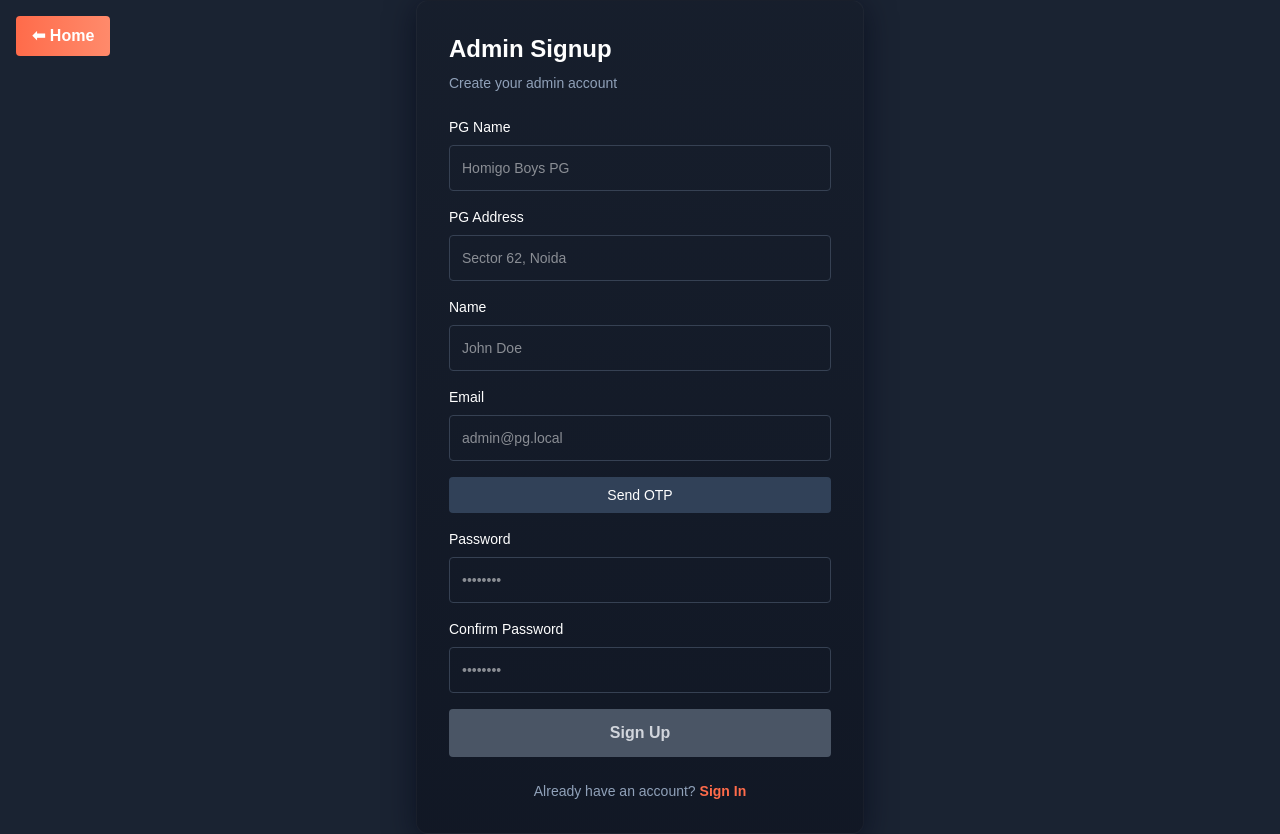
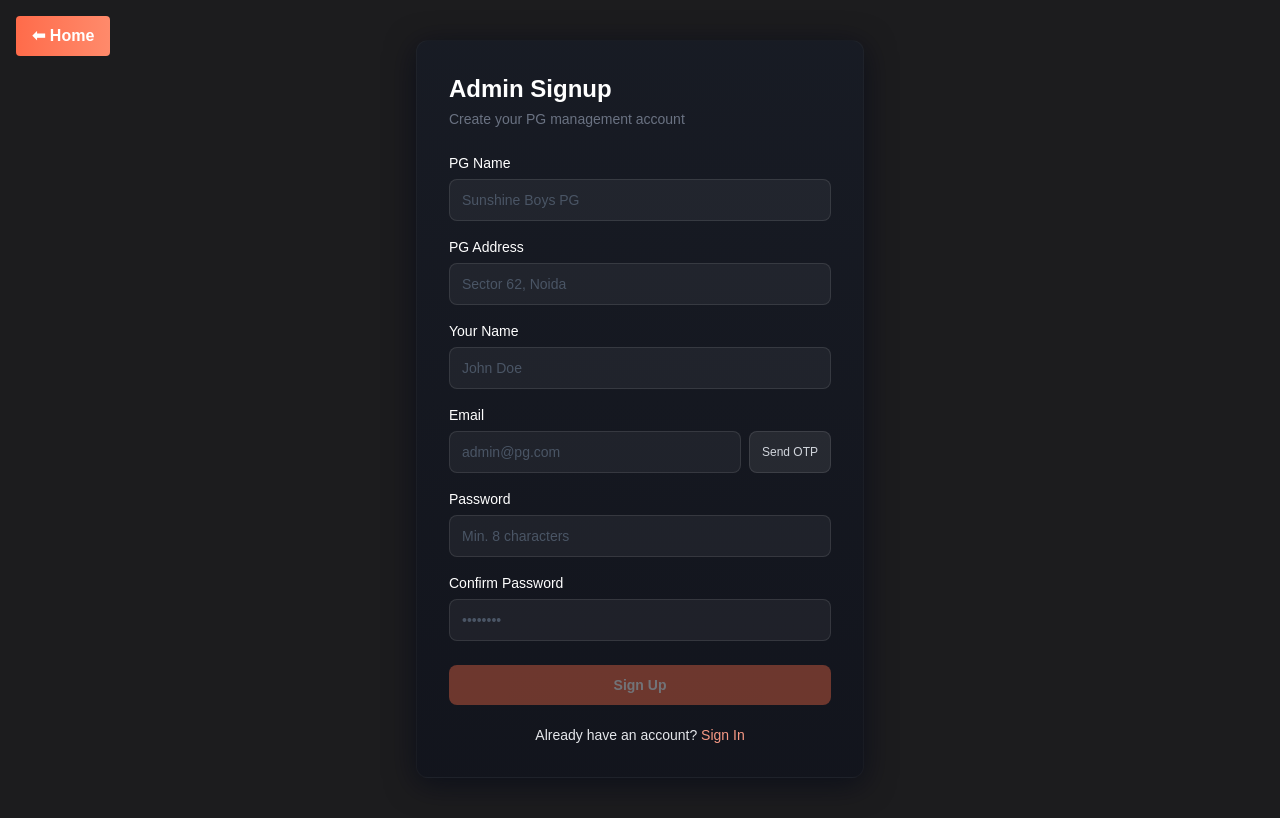
Before and after one commit to sh02-dev/Homigo, a React (Vite) app in the folder frontend/: page /admin/signup in a window 1280 px wide. Built offline with nearby package versions, Linux system fonts and the light colour scheme; no server answers.

Commit message:
change structure and styles in  admin login & signup form

```diff
--- a/frontend/src/pages/admin/AdminLogin.jsx
+++ b/frontend/src/pages/admin/AdminLogin.jsx
@@ -1,13 +1,13 @@
 import { useState } from 'react'
 import { useNavigate } from 'react-router-dom'
 import useAuth from '../../hooks/useAuth'
-import HomeButton from "../../components/ui/HomeButton";
-
+import HomeButton from '../../components/ui/HomeButton'
 
 export default function AdminLogin() {
   const [email, setEmail] = useState('')
   const [password, setPassword] = useState('')
   const [loading, setLoading] = useState(false)
+
   const { loginAdmin } = useAuth()
   const nav = useNavigate()
 
@@ -19,64 +19,79 @@ export default function AdminLogin() {
       nav('/admin/dashboard')
     } catch (err) {
       alert('Login failed: ' + (err.message || 'Please try again'))
+    } finally {
+      setLoading(false)
     }
-    setLoading(false)
   }
 
   return (
-    <div className="min-h-screen flex items-center justify-center bg-[#1a2332]">
+    <div className="min-h-screen flex items-center justify-center bg-[#1c1c1e] px-4">
       <HomeButton />
-      <div className="w-full max-w-md panel p-8 bg-slate-800 rounded-lg">
-        <h2 className="text-2xl font-bold mb-2 text-white">Admin Login</h2>
-        <p className="text-sm text-slate-400 mb-6">Sign in to your admin account</p>
+
+      <div className="w-full max-w-md panel p-8">
+
+        {/* Header */}
+        <div className="mb-6">
+          <h2 className="text-2xl font-bold text-white mb-1">Admin Login</h2>
+          <p className="text-sm text-gray-500">Sign in to your admin account</p>
+        </div>
 
         <form onSubmit={submit} className="space-y-4">
-          <label className="block text-sm text-white">
-            Email
+
+          {/* Email */}
+          <div>
+            <label className="block text-sm text-gray-400 mb-1.5">Email</label>
             <input
               type="email"
               value={email}
               onChange={e => setEmail(e.target.value)}
-              className="w-full mt-2 p-3 rounded bg-transparent border border-gray-700 text-white"
-              placeholder="admin@pg.local"
+              placeholder="admin@pg.com"
               required
+              className="w-full px-3 py-2.5 rounded-lg text-sm text-white
+                         bg-white/5 border border-white/10
+                         placeholder:text-gray-600 transition"
             />
-          </label>
+          </div>
 
-          <label className="block text-sm text-white">
-            Password
+          {/* Password */}
+          <div>
+            <label className="block text-sm text-gray-400 mb-1.5">Password</label>
             <input
               type="password"
               value={password}
               onChange={e => setPassword(e.target.value)}
-              className="w-full mt-2 p-3 rounded bg-transparent border border-gray-700 text-white"
               placeholder="••••••••"
               required
+              className="w-full px-3 py-2.5 rounded-lg text-sm text-white
+                         bg-white/5 border border-white/10
+                         placeholder:text-gray-600 transition"
             />
-          </label>
+          </div>
 
-          <div>
+          {/* Submit */}
           <button
             type="submit"
             disabled={loading}
-              className="w-full py-3 rounded bg-gradient-to-r from-[#ff6b4a] to-[#ff8a6b] text-white font-semibold hover:shadow-lg transition-all disabled:opacity-50"
+            className="w-full py-2.5 mt-2 rounded-lg text-sm font-semibold
+                       bg-[#F46A47] text-white hover:bg-[#D95738] transition
+                       disabled:opacity-50 disabled:cursor-not-allowed"
           >
-              {loading ? 'Signing In...' : 'Sign In'}
+            {loading ? 'Signing in...' : 'Sign In'}
           </button>
-          </div>
+
         </form>
 
-        <div className="mt-6 text-center">
-          <p className="text-sm text-slate-400">
+        {/* Footer */}
+        <p className="mt-5 text-center text-sm text-gray-500">
           Don't have an account?{' '}
           <button
             onClick={() => nav('/admin/signup')}
-              className="text-[#ff6b4a] hover:text-[#ff8a6b] font-semibold"
+            className="text-[#F89A85] transition-colors duration-200 hover:text-[#F67D61] hover:underline font-medium"
           >
             Sign Up
           </button>
         </p>
-        </div>
+
       </div>
     </div>
   )
--- a/frontend/src/pages/admin/AdminSignup.jsx
+++ b/frontend/src/pages/admin/AdminSignup.jsx
@@ -5,226 +5,185 @@ import HomeButton from '@/components/ui/HomeButton'
 import api from '@/services/api'
 
 export default function AdminSignup() {
-  const [pgName, setPgName] = useState('')
-  const [pgAddress, setPgAddress] = useState('')
-  const [name, setName] = useState('')
-  const [email, setEmail] = useState('')
-  const [password, setPassword] = useState('')
-  const [confirmPassword, setConfirmPassword] = useState('')
-
-  // OTP states
+  const [form, setForm] = useState({
+    pgName: '', pgAddress: '', name: '', email: '', password: '', confirmPassword: ''
+  })
   const [otp, setOtp] = useState('')
   const [otpSent, setOtpSent] = useState(false)
   const [otpVerified, setOtpVerified] = useState(false)
   const [otpLoading, setOtpLoading] = useState(false)
+  const [loading, setLoading] = useState(false)
 
-  const [loading, setLoading] = useState(false)
   const nav = useNavigate()
   const { signupAdmin } = useAuth()
 
-  // send OTP
+  const set = field => e => setForm(f => ({ ...f, [field]: e.target.value }))
+
   async function sendOtp() {
-    if (!email) {
-      alert('Please enter email first')
-      return
+    if (!form.email) return alert('Please enter email first')
+    setOtpLoading(true)
+    try {
+      await api.post('/test-email/send', { email: form.email })
+      setOtpSent(true)
+      alert('OTP sent to your email')
+    } catch {
+      alert('Failed to send OTP')
+    } finally { setOtpLoading(false) }
   }
 
+  async function verifyOtp() {
+    if (!otp) return alert('Please enter OTP')
     setOtpLoading(true)
     try {
-      await api.post('/test-email/send', { email })
-      setOtpSent(true)
-      alert('OTP sent to your email')
+      await api.post('/test-email/verify', { email: form.email, otp })
+      setOtpVerified(true)
     } catch (err) {
-      alert('Failed to send OTP')
-    }
-    setOtpLoading(false)
+      alert(err?.response?.data?.message || 'OTP verification failed')
+    } finally { setOtpLoading(false) }
   }
 
-  // verify OTP
-  async function verifyOtp() {
-    if (!otp) {
-      alert('Please enter OTP')
-      return
-    }
-
-    setOtpLoading(true)
-    try {
-      await api.post('/test-email/verify', { email, otp })
-      setOtpVerified(true)
-      alert('OTP verified successfully')
-    } catch (err) {
-      alert(err?.response?.data?.message || 'OTP verification failed')
-    }
-    setOtpLoading(false)
-  }
-
-  // submit handler
   async function submit(e) {
     e.preventDefault()
-
-    if (!otpVerified) {
-      alert('Please verify OTP first')
-      return
-    }
-
-    if (password !== confirmPassword) {
-      alert('Passwords do not match')
-      return
-    }
-
+    if (!otpVerified) return alert('Please verify OTP first')
+    if (form.password !== form.confirmPassword) return alert('Passwords do not match')
     setLoading(true)
     try {
-      await signupAdmin(pgName, pgAddress, name, email, password, true)
-      alert("Signup successful!")
+      await signupAdmin(form.pgName, form.pgAddress, form.name, form.email, form.password, true)
+      alert('Signup successful!')
       nav('/admin/login')
     } catch (err) {
       alert('Signup failed: ' + (err.message || 'Please try again'))
+    } finally { setLoading(false) }
   }
-    setLoading(false)
+
+  function InputField({ label, type = 'text', value, onChange, placeholder, required, disabled }) {
+    return (
+      <div>
+        <label className="block text-sm text-white mb-1.5">{label}</label>
+        <input
+          type={type}
+          value={value}
+          onChange={onChange}
+          placeholder={placeholder}
+          required={required}
+          disabled={disabled}
+          className="w-full px-3 py-2.5 rounded-lg text-sm text-white
+                   bg-white/5 border border-white/10
+                   placeholder:text-gray-600 disabled:opacity-40 transition"
+        />
+      </div>
+    )
   }
 
   return (
-    <div className="min-h-screen flex items-center justify-center bg-[#1a2332]">
+    <div className="min-h-screen flex items-center justify-center bg-[#1c1c1e] px-4 py-10">
       <HomeButton />
-      <div className="w-full max-w-md panel p-8 bg-slate-800 rounded-lg">
-        <h2 className="text-2xl font-bold mb-2 text-white">Admin Signup</h2>
-        <p className="text-sm text-slate-400 mb-6">Create your admin account</p>
+
+      <div className="w-full max-w-md panel p-8">
+
+        {/* Header */}
+        <div className="mb-6">
+          <h2 className="text-2xl font-bold text-white mb-1">Admin Signup</h2>
+          <p className="text-sm text-gray-500">Create your PG management account</p>
+        </div>
 
         <form onSubmit={submit} className="space-y-4">
-          <label className="block text-sm text-white">
-            PG Name
-            <input
-              value={pgName}
-              onChange={e => setPgName(e.target.value)}
-              className="w-full mt-2 p-3 rounded bg-transparent border border-gray-700 text-white"
-              placeholder="Homigo Boys PG"
-              required
-            />
-          </label>
 
-          <label className="block text-sm text-white">
-            PG Address
-            <input
-              value={pgAddress}
-              onChange={e => setPgAddress(e.target.value)}
-              className="w-full mt-2 p-3 rounded bg-transparent border border-gray-700 text-white"
-              placeholder="Sector 62, Noida"
-            />
-          </label>
+          <InputField label="PG Name" value={form.pgName} onChange={set('pgName')}
+            placeholder="Sunshine Boys PG" required />
 
-          <label className="block text-sm text-white">
-            Name
-            <input
-              value={name}
-              onChange={e => setName(e.target.value)}
-              className="w-full mt-2 p-3 rounded bg-transparent border border-gray-700 text-white"
-              placeholder="John Doe"
-              required
-            />
-          </label>
+          <InputField label="PG Address" value={form.pgAddress} onChange={set('pgAddress')}
+            placeholder="Sector 62, Noida" />
 
-          <label className="block text-sm text-white">
-            Email
+          <InputField label="Your Name" value={form.name} onChange={set('name')}
+            placeholder="John Doe" required />
+
+          {/* Email + OTP */}
+          <div>
+            <label className="block text-sm text-white mb-1.5">Email</label>
+            <div className="flex gap-2">
               <input
                 type="email"
-              value={email}
-              onChange={e => setEmail(e.target.value)}
-              className="w-full mt-2 p-3 rounded bg-transparent border border-gray-700 text-white"
-              placeholder="admin@pg.local"
+                value={form.email}
+                onChange={set('email')}
+                placeholder="admin@pg.com"
                 required
                 disabled={otpVerified}
+                className="flex-1 min-w-0 px-3 py-2.5 rounded-lg text-sm text-white
+                           bg-white/5 border border-white/10
+                           placeholder:text-gray-600 disabled:opacity-40"
               />
-          </label>
-
-          {/*  send OTP */}
-          {!otpSent && (
+              {!otpVerified && (
                 <button
                   type="button"
                   onClick={sendOtp}
                   disabled={otpLoading}
-              className="w-full py-2 rounded bg-slate-700 text-white text-sm hover:bg-slate-600 transition"
+                  className="shrink-0 px-3 py-2.5 rounded-lg text-xs font-medium
+                             bg-white/8 text-gray-300 border border-white/10
+                             hover:bg-white/12 transition disabled:opacity-50"
                 >
-              {otpLoading ? 'Sending OTP...' : 'Send OTP'}
+                  {otpLoading && !otpSent ? 'Sending...' : otpSent ? 'Resend' : 'Send OTP'}
                 </button>
               )}
+              {otpVerified && (
+                <span className="shrink-0 flex items-center text-sm text-green-400">
+                  ✓ Verified
+                </span>
+              )}
+            </div>
+          </div>
 
-          {/*  verify OTP */}
+          {/* OTP verify — shows after send */}
           {otpSent && !otpVerified && (
-            <div className="space-y-2">
+            <div className="flex gap-2">
               <input
                 value={otp}
                 onChange={e => setOtp(e.target.value)}
                 placeholder="Enter OTP"
-                className="w-full p-3 rounded bg-transparent border border-gray-700 text-white"
+                className="flex-1 min-w-0 px-3 py-2.5 rounded-lg text-sm text-white
+                           bg-white/5 border border-white/10 placeholder:text-gray-600"
               />
               <button
                 type="button"
                 onClick={verifyOtp}
                 disabled={otpLoading}
-                className="w-full py-2 rounded bg-slate-700 text-white text-sm hover:bg-slate-600 transition"
+                className="shrink-0 px-3 py-2.5 rounded-lg text-xs font-medium
+                           bg-[#F46A47]/15 text-[#F46A47] border border-[#F46A47]/20
+                           hover:bg-[#F46A47]/25 transition disabled:opacity-50"
               >
-                {otpLoading ? 'Verifying...' : 'Verify OTP'}
+                {otpLoading ? 'Verifying...' : 'Verify'}
               </button>
             </div>
           )}
 
-          {/*  OTP verified */}
-          {otpVerified && (
-            <div className="text-green-400 text-sm font-semibold text-center">
-              ✅ OTP Verified
-            </div>
-          )}
+          <InputField label="Password" type="password" value={form.password}
+            onChange={set('password')} placeholder="Min. 8 characters" required />
 
-          <label className="block text-sm text-white">
-            Password
-            <input
-              type="password"
-              value={password}
-              onChange={e => setPassword(e.target.value)}
-              className="w-full mt-2 p-3 rounded bg-transparent border border-gray-700 text-white"
-              placeholder="••••••••"
-              required
-            />
-          </label>
+          <InputField label="Confirm Password" type="password" value={form.confirmPassword}
+            onChange={set('confirmPassword')} placeholder="••••••••" required />
 
-          <label className="block text-sm text-white">
-            Confirm Password
-            <input
-              type="password"
-              value={confirmPassword}
-              onChange={e => setConfirmPassword(e.target.value)}
-              className="w-full mt-2 p-3 rounded bg-transparent border border-gray-700 text-white"
-              placeholder="••••••••"
-              required
-            />
-          </label>
-
-          <div>
           <button
             type="submit"
             disabled={loading || !otpVerified}
-              className={`w-full py-3 rounded font-semibold transition-all
-                ${otpVerified
-                  ? 'bg-gradient-to-r from-[#ff6b4a] to-[#ff8a6b] text-white hover:shadow-lg'
-                  : 'bg-gray-600 text-gray-300 cursor-not-allowed'
-                }`}
+            className="w-full py-2.5 mt-2 rounded-lg text-sm font-semibold
+                       bg-[#F46A47] text-white hover:bg-[#D95738] transition
+                       disabled:opacity-40 disabled:cursor-not-allowed"
           >
-              {loading ? 'Creating Account...' : 'Sign Up'}
+            {loading ? 'Creating account...' : 'Sign Up'}
           </button>
-          </div>
+
         </form>
 
-        <div className="mt-6 text-center">
-          <p className="text-sm text-slate-400">
+        <p className="mt-5 text-center text-sm text-gray-200">
           Already have an account?{' '}
           <button
             onClick={() => nav('/admin/login')}
-              className="text-[#ff6b4a] hover:text-[#ff8a6b] font-semibold"
+            className="text-[#F89A85] transition-colors duration-200 hover:text-[#F67D61] hover:underline font-medium"
           >
             Sign In
           </button>
         </p>
-        </div>
+
       </div>
     </div>
   )
```
Lines whose indentation alone changed are shown as unchanged.
